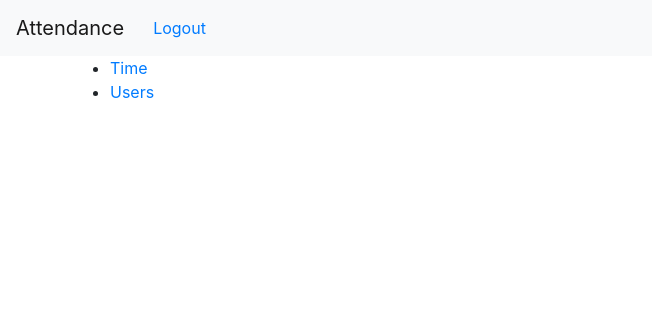
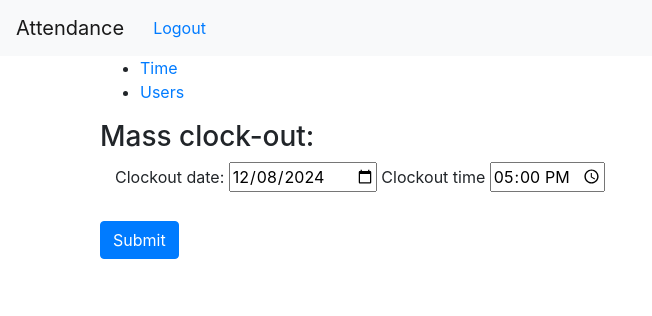
Before and after one commit to Mars1523/attendance, a FastAPI app: template templates/admin.html in a window 1280 px wide. Shown: the top 316 px of the page, without its empty margins (0-652 px from the left). Run offline with FastAPI, Linux system fonts and the light colour scheme; the template is opened without the code that fills it, so the values that code supplies are empty.

Commit message:
Add mass clockout button to admin page

```diff
--- a/main.py
+++ b/main.py
@@ -29,7 +29,7 @@ from dotenv import load_dotenv
 from db import *
 from auth import *
 
-from datetime import datetime
+from datetime import datetime, date, time
 
 load_dotenv()
 
@@ -350,3 +350,27 @@ order by week desc, user.user
     return templates.TemplateResponse(
         request, "simple-log.html", context={"weeks": weeks}
     )
+
+
+class ClockoutAllFormData(BaseModel):
+    date: date
+    time: time
+
+
+@app.post("/api/clockout-all")
+@requires("admin", redirect="login")
+def clockout_all(
+    request: Request, session: SessionDep, data: Annotated[ClockoutAllFormData, Form()]
+):
+    sessions = session.exec(
+        select(Attendance)
+        .where(Attendance.endedAt.is_(None))
+        .order_by(Attendance.startedAt.desc())
+    ).all()
+
+    for ses in sessions:
+        ses.endedAt = datetime.combine(data.date, data.time)
+        session.add(ses)
+    session.commit()
+    flash(request, f"Clocked out {len(sessions)} users", "success")
+    return RedirectResponse("/admin")
--- a/templates/admin.html
+++ b/templates/admin.html
@@ -13,16 +13,32 @@
     {% include 'header.frag.html' %}
     <main>
         <div class="container">
-            <div class="row">
+            <div class="col">
                 <ul>
                     <li><a href="/data">Time</a></li>
                     <li><a href="/users">Users</a></li>
                 </ul>
+                <h3>Mass clock-out:</h3>
+                <form action="/api/clockout-all" method="post">
+                    <div class="container">
+                        <label for="date">Clockout date:</label>
+                        <input type="date" id="date" name="date" />
+                        <label for="time">Clockout time</label>
+                        <input type="time" id="atime" name="time" value="17:00" required />
+                    </div>
+                    <br>
+                    <div class="d-flex ">
+                        <button type="submit" class="btn btn-primary">Submit</button>
+                    </div>
+                </form>
             </div>
 
             {% include 'flashed_messages.frag.html' %}
         </div>
     </main>
+    <script>
+        document.getElementById('date').valueAsDate = new Date();
+    </script>
 </body>
 
 </html>
```
